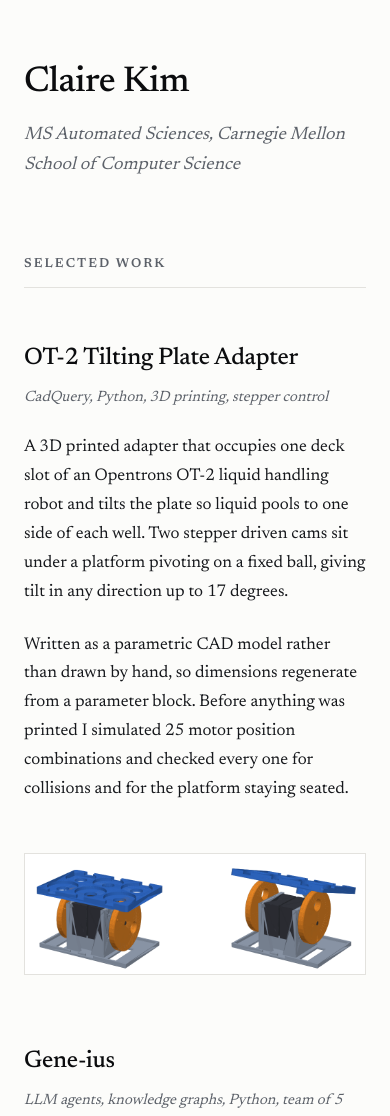
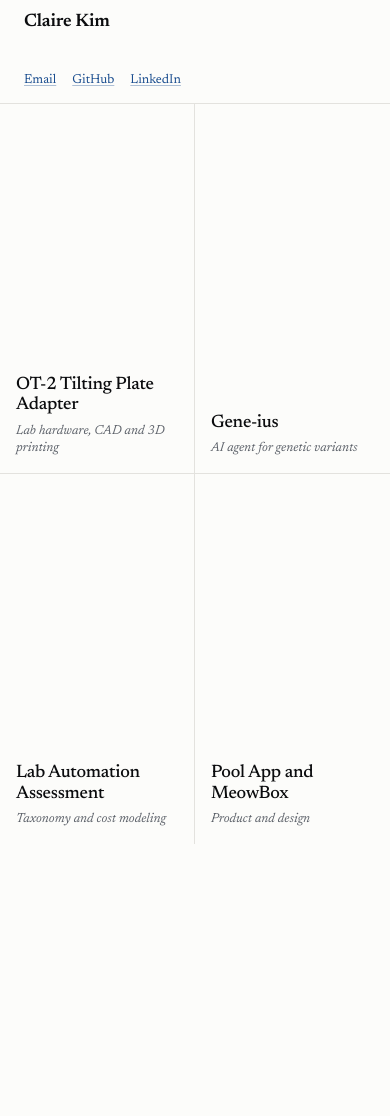
Before and after one commit to cykim5/cykim5.github.io, a plain HTML site: page index.html in a window 390 px wide. Shown: the top 1116 px of the page. After the commit the page ends 844 px from the top, so only its background shows below. Drawn offline with Linux system fonts and the light colour scheme.

Commit message:
Projects as a 2x2 grid with detail popups
Each tile shows the title and a short descriptor, and opens its full
write-up in a dialog. The page itself does not scroll.

```diff
--- a/index.html
+++ b/index.html
@@ -7,70 +7,102 @@
   <meta name="description" content="Claire Kim. Projects in laboratory automation, applied AI and physical systems.">
   <link rel="preconnect" href="https://fonts.googleapis.com">
   <link rel="preconnect" href="https://fonts.gstatic.com" crossorigin>
-  <link href="https://fonts.googleapis.com/css2?family=Newsreader:opsz,wght@6..72,400;6..72,500;6..72,600;6..72,700&display=swap" rel="stylesheet">
+  <link href="https://fonts.googleapis.com/css2?family=Newsreader:ital,opsz,wght@0,6..72,400;0,6..72,500;0,6..72,600;1,6..72,400&display=swap" rel="stylesheet">
   <link rel="stylesheet" href="style.css">
 </head>
 <body>
-  <a class="skip" href="#work">Skip to work</a>
-
-  <div class="page">
   <header class="masthead">
-      <h1>Claire Kim</h1>
+    <div>
+      <p class="name">Claire Kim</p>
       <p class="standfirst">MS Automated Sciences, Carnegie Mellon School of Computer Science</p>
+    </div>
+    <nav class="masthead-links" aria-label="Contact">
+      <a href="mailto:cykim522@gmail.com">Email</a>
+      <a href="https://github.com/cykim5" target="_blank" rel="noopener">GitHub</a>
+      <a href="https://www.linkedin.com/in/claire--kim" target="_blank" rel="noopener">LinkedIn</a>
+    </nav>
   </header>
 
-    <main id="work">
-      <h2 class="section-label">Selected work</h2>
+  <main>
+    <h1 class="sr-only">Projects by Claire Kim</h1>
+    <ul class="grid">
+      <li>
+        <button type="button" class="tile" data-open="p1" aria-haspopup="dialog">
+          <span class="tile-title">OT-2 Tilting Plate Adapter</span>
+          <span class="tile-kind">Lab hardware, CAD and 3D printing</span>
+        </button>
+      </li>
+      <li>
+        <button type="button" class="tile" data-open="p2" aria-haspopup="dialog">
+          <span class="tile-title">Gene-ius</span>
+          <span class="tile-kind">AI agent for genetic variants</span>
+        </button>
+      </li>
+      <li>
+        <button type="button" class="tile" data-open="p3" aria-haspopup="dialog">
+          <span class="tile-title">Lab Automation Assessment</span>
+          <span class="tile-kind">Taxonomy and cost modeling</span>
+        </button>
+      </li>
+      <li>
+        <button type="button" class="tile" data-open="p4" aria-haspopup="dialog">
+          <span class="tile-title">Pool App and MeowBox</span>
+          <span class="tile-kind">Product and design</span>
+        </button>
+      </li>
+    </ul>
+  </main>
 
-      <article class="entry">
-        <h3>OT-2 Tilting Plate Adapter</h3>
-        <p class="entry-meta">CadQuery, Python, 3D printing, stepper control</p>
-        <p>A 3D printed adapter that occupies one deck slot of an Opentrons OT-2 liquid handling robot and tilts the plate so liquid pools to one side of each well. Two stepper driven cams sit under a platform pivoting on a fixed ball, giving tilt in any direction up to 17 degrees.</p>
-        <p>Written as a parametric CAD model rather than drawn by hand, so dimensions regenerate from a parameter block. Before anything was printed I simulated 25 motor position combinations and checked every one for collisions and for the platform staying seated.</p>
+  <dialog id="p1" class="sheet" aria-labelledby="p1-title">
+    <div class="sheet-inner">
+      <button type="button" class="close" data-close aria-label="Close">Close</button>
+      <h2 id="p1-title">OT-2 Tilting Plate Adapter</h2>
+      <p class="sheet-kind">CadQuery, Python, 3D printing, stepper control</p>
       <figure>
         <img src="images/tilt-adapter.png" alt="Computer model of the tilt adapter, level on the left and tilted back on the right" width="990" height="350">
       </figure>
-      </article>
+      <p>A 3D printed adapter that occupies one deck slot of an Opentrons OT-2 liquid handling robot and tilts the plate so liquid pools to one side of each well. Two stepper driven cams sit under a platform pivoting on a fixed ball, giving tilt in any direction up to 17 degrees.</p>
+      <p>Written as a parametric CAD model rather than drawn by hand, so dimensions regenerate from a parameter block. Before anything was printed I simulated 25 motor position combinations and checked every one for collisions and for the platform staying seated.</p>
+    </div>
+  </dialog>
 
-      <article class="entry">
-        <h3>Gene-ius</h3>
-        <p class="entry-meta">LLM agents, knowledge graphs, Python, team of 5</p>
+  <dialog id="p2" class="sheet" aria-labelledby="p2-title">
+    <div class="sheet-inner">
+      <button type="button" class="close" data-close aria-label="Close">Close</button>
+      <h2 id="p2-title">Gene-ius</h2>
+      <p class="sheet-kind">LLM agents, knowledge graphs, Python, team of 5</p>
       <p>An AI agent that helps laboratories interpret genetic variants of uncertain significance, which account for roughly a third of variants in ClinVar. Across 23 retina and heart genes it ranks which variants to test first, then answers whether a variant is harmful, how it breaks the protein, which disease follows, and what treatment strategy might fit.</p>
       <p>Evaluated with a time machine design: the model sees only data available in January 2023 and is graded on variants experts resolved afterwards, so no variant is ever evidence for itself. It found 38 later-proven disease variants in its top 500, against 18 for AlphaMissense.</p>
-        <p class="entry-links">
+      <p class="sheet-links">
         <a href="https://gene-ius-app.vercel.app" target="_blank" rel="noopener">Live demo</a>
         <a href="https://github.com/cykim5/Gene-ius" target="_blank" rel="noopener">Source</a>
       </p>
-      </article>
+    </div>
+  </dialog>
 
-      <article class="entry">
-        <h3>Lab Automation Assessment</h3>
-        <p class="entry-meta">Taxonomy, Python, cost modeling, JavaScript</p>
+  <dialog id="p3" class="sheet" aria-labelledby="p3-title">
+    <div class="sheet-inner">
+      <button type="button" class="close" data-close aria-label="Close">Close</button>
+      <h2 id="p3-title">Lab Automation Assessment</h2>
+      <p class="sheet-kind">Taxonomy, Python, cost modeling, JavaScript</p>
       <p>A system for deciding which work in a laboratory is worth automating. A lab describes what it does, that description resolves to known workflows, and each one is then scored for feasibility and for return. Two pieces are built so far.</p>
+      <h3>Biological Workflow Map</h3>
+      <p>A map of 264 wet-lab workflows across eight domains, built so that every workflow has exactly one place. Each is filed by what it produces, which is the only attribute that does not overlap, so the structure holds where field-based and technique-based classifications collapse. It is the base layer: feasibility and cost are scored against it rather than built into it, so the structure stays stable as robots improve.</p>
+      <h3>Payback Calculator</h3>
+      <p>Estimates when automating a laboratory step pays for itself, from sample volume, hands-on time, rerun rates, equipment cost and running costs. It shows what drives the savings and the sample volume at which automation starts to make sense.</p>
+    </div>
+  </dialog>
 
-        <h4>Biological Workflow Map</h4>
-        <p>A map of 264 wet-lab workflows across eight domains, built so that every workflow has exactly one place. Each is filed by what it produces, which is the only attribute that does not overlap, so the structure holds where field-based and technique-based classifications collapse. It is the base layer: feasibility and cost are scored against it rather than built into it, so the structure stays stable as robots improve.</p>
-
-        <h4>Payback Calculator</h4>
-        <p>Estimates when automating a laboratory step pays for itself, from sample volume, hands-on time, rerun rates, equipment cost and running costs. It shows what drives the savings and the sample volume at which automation starts to make sense.</p>
-      </article>
-
-      <article class="entry">
-        <h3>Pool App and MeowBox</h3>
-        <p class="entry-meta">Product, Figma</p>
+  <dialog id="p4" class="sheet" aria-labelledby="p4-title">
+    <div class="sheet-inner">
+      <button type="button" class="close" data-close aria-label="Close">Close</button>
+      <h2 id="p4-title">Pool App and MeowBox</h2>
+      <p class="sheet-kind">Product, Figma</p>
       <p>Co-founded Pool App as product and UI/UX lead, defining user needs, prioritizing features and designing the workflows and prototypes.</p>
       <p>MeowBox won its pitch competition and shipped a working build.</p>
-      </article>
-    </main>
+    </div>
+  </dialog>
 
-    <footer class="footer">
-      <p class="footer-links">
-        <a href="mailto:cykim522@gmail.com">cykim522@gmail.com</a>
-        <a href="https://github.com/cykim5" target="_blank" rel="noopener">GitHub</a>
-        <a href="https://www.linkedin.com/in/claire--kim" target="_blank" rel="noopener">LinkedIn</a>
-      </p>
-      <p class="footer-note">Pittsburgh, Pennsylvania</p>
-    </footer>
-  </div>
+  <script src="app.js"></script>
 </body>
 </html>
--- a/style.css
+++ b/style.css
@@ -1,25 +1,26 @@
-/* Editorial portfolio.
-   Hierarchy comes from size, weight and spacing, not from color or boxes.
-   One accent, used only for links. */
+/* Projects as a 2x2 grid that fills the viewport. Detail opens in a
+   dialog, so the page itself never scrolls. One typeface throughout. */
 
 :root {
-  --ink: #16181C;          /* body text */
-  --ink-strong: #0B0C0E;   /* headings */
-  --ink-muted: #5C6169;    /* meta, footnotes */
-  --rule: #E3E2DE;         /* hairlines */
+  --ink: #16181C;
+  --ink-strong: #0B0C0E;
+  --ink-muted: #5C6169;
+  --rule: #E3E2DE;
   --paper: #FCFCFA;
-  --accent: #1A4D8F;       /* links only */
+  --accent: #1A4D8F;
 
-  /* One typeface for every letter on the page. Swap this single line to
-     change the whole site, and the font link in index.html with it. */
+  /* One typeface for every letter. Swap this line and the font link in
+     index.html to change the whole site. */
   --font: "Newsreader", Georgia, "Times New Roman", serif;
 
-  /* Spacing rhythm: every vertical gap is a multiple of this. */
   --unit: 0.5rem;
-  --measure: 38rem;        /* one column edge for text, rules and images */
+  --masthead: 5.5rem;
+  --transition: 180ms ease;
 }
 
 *, *::before, *::after { box-sizing: border-box; }
+
+html, body { height: 100%; }
 
 body {
   margin: 0;
@@ -31,126 +32,50 @@ body {
   font-optical-sizing: auto;
   -webkit-font-smoothing: antialiased;
   text-rendering: optimizeLegibility;
+  overflow: hidden;              /* the grid fits the viewport */
+  display: flex;
+  flex-direction: column;
 }
 
-/* Gentle fade on first paint, and nothing else moves. */
-.page { animation: rise 420ms ease-out both; }
-@keyframes rise {
-  from { opacity: 0; transform: translateY(4px); }
-  to   { opacity: 1; transform: none; }
+.sr-only {
+  position: absolute; width: 1px; height: 1px;
+  padding: 0; margin: -1px; overflow: hidden;
+  clip: rect(0 0 0 0); white-space: nowrap; border: 0;
+}
+
+a:focus-visible, button:focus-visible {
+  outline: 2px solid var(--accent);
+  outline-offset: -4px;
 }
 
 @media (prefers-reduced-motion: reduce) {
-  .page { animation: none; }
   *, *::before, *::after {
     animation-duration: 0.01ms !important;
     transition-duration: 0.01ms !important;
   }
 }
 
-.skip {
-  position: absolute; left: -9999px; top: 0; z-index: 10;
-  background: var(--ink-strong); color: var(--paper);
-  padding: calc(var(--unit) * 1.5) calc(var(--unit) * 2.5);
-  font-size: 0.9375rem; text-decoration: none;
+/* Masthead */
+.masthead {
+  flex: none;
+  min-height: var(--masthead);
+  display: flex; align-items: center; justify-content: space-between;
+  gap: calc(var(--unit) * 4);
+  padding: calc(var(--unit) * 2) calc(var(--unit) * 5);
+  border-bottom: 1px solid var(--rule);
 }
-.skip:focus { left: 0; }
-
-a:focus-visible {
-  outline: 2px solid var(--accent);
-  outline-offset: 3px;
+.name {
+  margin: 0;
+  font-size: 1.375rem; font-weight: 600; letter-spacing: -0.01em;
+  color: var(--ink-strong); line-height: 1.2;
 }
-
-/* Page frame */
-.page {
-  max-width: var(--measure);
-  margin: 0 auto;
-  padding: calc(var(--unit) * 14) calc(var(--unit) * 4) calc(var(--unit) * 10);
+.standfirst {
+  margin: 0.125rem 0 0;
+  font-size: 0.9375rem; font-style: italic; color: var(--ink-muted);
+  line-height: 1.4;
 }
-
-/* Masthead */
-.masthead { margin-bottom: calc(var(--unit) * 14); }
-
-h1 {
-  font-family: var(--font);
-  font-size: clamp(2.25rem, 5vw, 3rem);
-  font-weight: 500;
-  line-height: 1.1;
-  letter-spacing: -0.015em;
-  color: var(--ink-strong);
-  margin: 0 0 calc(var(--unit) * 2);
-}
-
-.standfirst {
-  margin: 0;
-  font-size: 1.125rem;
-  font-style: italic;
-  color: var(--ink-muted);
-}
-
-/* Section label */
-.section-label {
-  margin: 0 0 calc(var(--unit) * 7);
-  padding-bottom: calc(var(--unit) * 1.5);
-  border-bottom: 1px solid var(--rule);
-  font-family: var(--font);
-  font-size: 0.8125rem;
-  font-weight: 600;
-  letter-spacing: 0.16em;
-  text-transform: uppercase;
-  color: var(--ink-muted);
-  /* Newsreader carries an optical size axis. Left on auto, small text
-     gets a chunkier cut that reads as a different typeface next to the
-     headings, so this label is pinned to the display cut instead. */
-  font-optical-sizing: none;
-  font-variation-settings: "opsz" 32;
-}
-
-/* Entries */
-.entry { margin-bottom: calc(var(--unit) * 12); }
-.entry:last-child { margin-bottom: 0; }
-
-.entry h3 {
-  font-family: var(--font);
-  font-size: clamp(1.5rem, 3vw, 1.875rem);
-  font-weight: 500;
-  line-height: 1.2;
-  letter-spacing: -0.01em;
-  color: var(--ink-strong);
-  margin: 0 0 calc(var(--unit) * 1.5);
-}
-
-.entry-meta {
-  margin: 0 0 calc(var(--unit) * 4);
-  font-size: 0.9375rem;
-  font-style: italic;
-  color: var(--ink-muted);
-}
-
-.entry p {
-  margin: 0 0 calc(var(--unit) * 3);
-}
-.entry p:last-child { margin-bottom: 0; }
-
-.entry h4 {
-  font-family: var(--font);
-  font-size: 1.1875rem;
-  font-weight: 600;
-  line-height: 1.3;
-  color: var(--ink-strong);
-  margin: calc(var(--unit) * 6) 0 calc(var(--unit) * 2);
-}
-
-figure {
-  margin: calc(var(--unit) * 6) 0 0;
-}
-figure img {
-  display: block;
-  width: 100%;
-  height: auto;
-  border: 1px solid var(--rule);
-  background: #FFFFFF;
-}
+.masthead-links { display: flex; gap: calc(var(--unit) * 3); flex: none; }
+.masthead-links a { font-size: 0.9375rem; white-space: nowrap; }
 
 /* Links */
 a {
@@ -159,44 +84,120 @@ a {
   text-decoration-thickness: 1px;
   text-underline-offset: 0.18em;
   text-decoration-color: rgba(26, 77, 143, 0.35);
-  transition: text-decoration-color 160ms ease;
+  transition: text-decoration-color var(--transition);
 }
 a:hover { text-decoration-color: currentColor; }
 
-.entry-links {
-  display: flex;
-  flex-wrap: wrap;
-  gap: calc(var(--unit) * 4);
+/* Grid */
+main { flex: 1; min-height: 0; }
+
+.grid {
+  list-style: none; margin: 0; padding: 0;
+  height: 100%;
+  display: grid;
+  grid-template-columns: 1fr 1fr;
+  grid-template-rows: 1fr 1fr;
+}
+.grid li { display: flex; min-width: 0; min-height: 0; }
+
+.tile {
+  flex: 1; min-width: 0;
+  display: flex; flex-direction: column; justify-content: flex-end;
+  gap: calc(var(--unit) * 0.75);
+  padding: clamp(1.25rem, 3.5vw, 3rem);
+  font: inherit; text-align: left; cursor: pointer;
+  background: transparent; color: var(--ink-strong);
+  border: 0;
+  border-right: 1px solid var(--rule);
+  border-bottom: 1px solid var(--rule);
+  transition: background var(--transition);
+}
+.grid li:nth-child(even) .tile { border-right: 0; }
+.grid li:nth-child(n+3) .tile { border-bottom: 0; }
+.tile:hover { background: #F4F3EF; }
+
+.tile-title {
+  font-size: clamp(1.125rem, 2.7vw, 2rem);
+  font-weight: 500; line-height: 1.15; letter-spacing: -0.015em;
+}
+.tile-kind {
+  font-size: clamp(0.8125rem, 1.2vw, 1rem);
+  font-style: italic; color: var(--ink-muted); line-height: 1.35;
+}
+
+/* Detail dialog */
+.sheet {
+  width: min(42rem, calc(100% - 2rem));
+  max-height: 85vh;
+  margin: auto;
+  padding: 0;
+  border: 1px solid var(--ink-strong);
+  background: var(--paper);
+  color: var(--ink);
+}
+.sheet::backdrop { background: rgba(11, 12, 14, 0.5); }
+
+.sheet-inner {
+  padding: calc(var(--unit) * 6);
+  position: relative;
+}
+
+.close {
+  position: absolute; top: calc(var(--unit) * 2); right: calc(var(--unit) * 2);
+  min-height: 2.75rem; padding: 0 calc(var(--unit) * 2);
+  font: inherit; font-size: 0.9375rem;
+  background: transparent; color: var(--ink-muted);
+  border: 1px solid var(--rule); cursor: pointer;
+  transition: color var(--transition), border-color var(--transition);
+}
+.close:hover { color: var(--ink-strong); border-color: var(--ink-muted); }
+
+.sheet h2 {
+  margin: 0 0 calc(var(--unit) * 1);
+  font-size: clamp(1.5rem, 3.5vw, 2rem);
+  font-weight: 500; line-height: 1.15; letter-spacing: -0.015em;
+  color: var(--ink-strong);
+  padding-right: 6rem;
+}
+.sheet-kind {
+  margin: 0 0 calc(var(--unit) * 4);
+  font-size: 0.9375rem; font-style: italic; color: var(--ink-muted);
+}
+.sheet h3 {
+  margin: calc(var(--unit) * 5) 0 calc(var(--unit) * 1.5);
+  font-size: 1.1875rem; font-weight: 600; color: var(--ink-strong);
+}
+.sheet p { margin: 0 0 calc(var(--unit) * 3); }
+.sheet p:last-child { margin-bottom: 0; }
+
+.sheet figure { margin: 0 0 calc(var(--unit) * 4); }
+.sheet figure img {
+  display: block; width: 100%; height: auto;
+  border: 1px solid var(--rule); background: #FFFFFF;
+}
+
+.sheet-links {
+  display: flex; flex-wrap: wrap; gap: calc(var(--unit) * 4);
   margin-top: calc(var(--unit) * 4);
   font-size: 1rem;
 }
 
-/* Footer */
-.footer {
-  margin-top: calc(var(--unit) * 16);
-  padding-top: calc(var(--unit) * 4);
-  border-top: 1px solid var(--rule);
-  font-size: 1rem;
-}
-.footer-links {
-  display: flex;
-  flex-wrap: wrap;
-  gap: calc(var(--unit) * 4);
-  margin: 0 0 calc(var(--unit) * 1.5);
-}
-.footer-note {
-  margin: 0;
-  color: var(--ink-muted);
-  font-size: 0.9375rem;
+/* Narrow screens keep the 2x2 but tighten the frame. */
+@media (max-width: 48rem) {
+  :root { --masthead: 4.75rem; }
+  .masthead { padding: calc(var(--unit) * 1.5) calc(var(--unit) * 3); }
+  .name { font-size: 1.125rem; }
+  .standfirst { font-size: 0.8125rem; }
+  .masthead-links { gap: calc(var(--unit) * 2); }
+  .masthead-links a { font-size: 0.8125rem; }
+  .sheet-inner { padding: calc(var(--unit) * 4); }
+  .sheet h2 { padding-right: 4.5rem; }
 }
 
-/* Mobile */
-@media (max-width: 40rem) {
-  body { font-size: 1.0625rem; }
-  .page {
-    padding: calc(var(--unit) * 8) calc(var(--unit) * 3) calc(var(--unit) * 8);
-  }
-  .masthead { margin-bottom: calc(var(--unit) * 9); }
-  .entry { margin-bottom: calc(var(--unit) * 9); }
-  .footer { margin-top: calc(var(--unit) * 10); }
+/* The masthead wraps to two lines on phones, so it stacks there. */
+@media (max-width: 34rem) {
+  .masthead { flex-direction: column; align-items: flex-start; gap: calc(var(--unit) * 1); }
+  :root { --masthead: 6.5rem; }
+  .standfirst { display: none; }
+  .tile { padding: calc(var(--unit) * 2); }
 }
```
Also changed, not shown: app.js (added, +26 -0 lines). Lines whose indentation alone changed are shown as unchanged.
